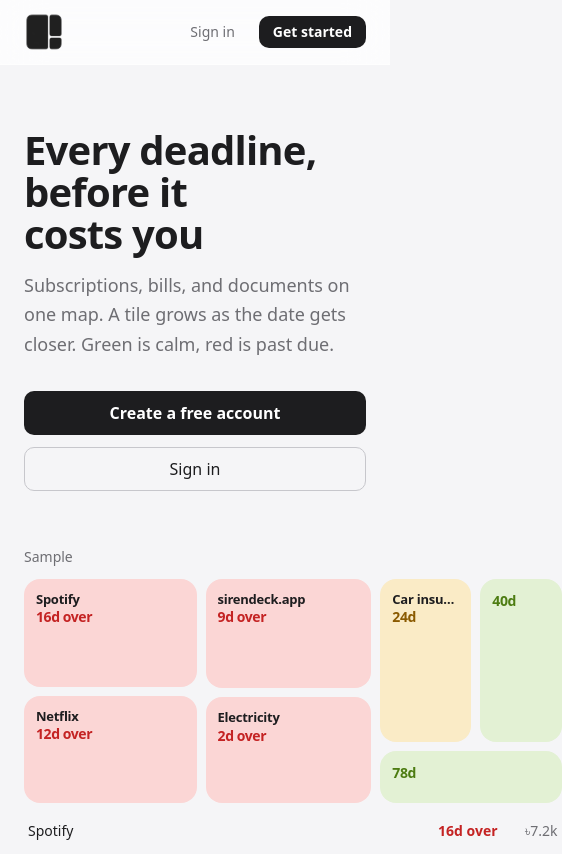
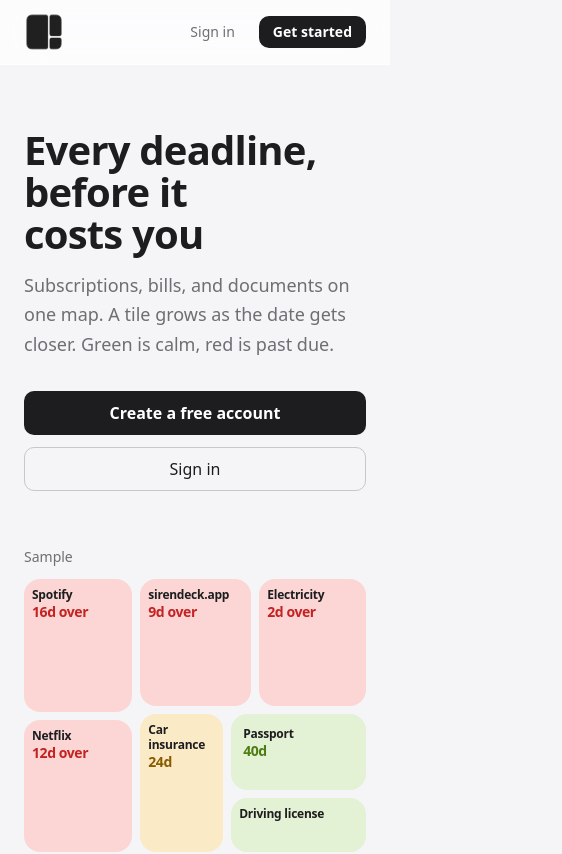
Before and after one commit to Wrudra/SirenDeck, a Next.js app: page / in a window 390 px wide. Shown: the top 854 px of the page, 562 px wide, since content can reach past the window. Built offline with nearby package versions, Linux system fonts and the light colour scheme; no server answers.

Commit message:
Keep the homepage sample readable on a phone.

```diff
--- a/src/components/marketing/departure-board.tsx
+++ b/src/components/marketing/departure-board.tsx
@@ -1,6 +1,6 @@
 "use client";
 
-import { useEffect, useMemo, useState } from "react";
+import { useEffect, useMemo, useRef, useState } from "react";
 import { MotionConfig, motion, useReducedMotion } from "motion/react";
 
 import { URGENCY_INK, URGENCY_WASH } from "@/components/money-map/tile";
@@ -55,6 +55,25 @@
 export function DepartureBoard() {
   const reduced = useReducedMotion();
   const [tick, setTick] = useState(0);
+  const frameRef = useRef<HTMLDivElement>(null);
+  const [frame, setFrame] = useState({ width: 0, height: 0 });
+
+  useEffect(() => {
+    const el = frameRef.current;
+    if (!el) return;
+    const measure = () => {
+      const { width, height } = el.getBoundingClientRect();
+      setFrame((prev) =>
+        Math.abs(prev.width - width) < 1 && Math.abs(prev.height - height) < 1
+          ? prev
+          : { width, height },
+      );
+    };
+    measure();
+    const observer = new ResizeObserver(measure);
+    observer.observe(el);
+    return () => observer.disconnect();
+  }, []);
 
   useEffect(() => {
     if (reduced) return;
@@ -79,62 +98,74 @@
   );
 
   const rects = useMemo(() => {
+    const { width, height } = frame;
+    if (width < 1 || height < 1) return [];
     const inputs = items.map((i) => ({ id: i.id, value: deadlineWeight(i.daysLeft) }));
-    const laid = layoutFlat(inputs, 720, 300, 12);
+    const laid = layoutFlat(inputs, width, height, width < 640 ? 8 : 12);
     const byId = new Map(laid.map((r) => [r.id, r]));
-    // scale from the 720×300 design frame to percentage space
     return items.map((i) => {
       const r = byId.get(i.id);
       return r
         ? {
             ...i,
-            left: (r.x / 720) * 100,
-            top: (r.y / 300) * 100,
-            width: (r.width / 720) * 100,
-            height: (r.height / 300) * 100,
+            left: (r.x / width) * 100,
+            top: (r.y / height) * 100,
+            width: (r.width / width) * 100,
+            height: (r.height / height) * 100,
+            pxWidth: r.width,
+            pxHeight: r.height,
           }
         : null;
     });
-  }, [items]);
+  }, [items, frame]);
 
   return (
     <MotionConfig reducedMotion="user">
       <div>
         <p className="mb-3 text-sm text-ink-muted">Sample</p>
         <div className="grid gap-3 md:grid-cols-[1.4fr_0.8fr]">
-          <div aria-hidden className="relative aspect-[12/5] min-h-56">
-            {rects.map(
-              (r) =>
-                r && (
+          <div ref={frameRef} aria-hidden className="relative aspect-[5/4] w-full md:aspect-[12/5]">
+            {rects.map((r) => {
+              if (!r) return null;
+              const showTitle = r.pxWidth >= 70 && r.pxHeight >= 40;
+              const showDays = r.pxWidth >= 48 && r.pxHeight >= (showTitle ? 58 : 32);
+              return (
                 <motion.div
                   key={r.id}
                   layout={!reduced}
-                    className="absolute flex flex-col justify-start overflow-hidden rounded-2xl p-3 text-left"
+                  className="absolute flex flex-col justify-start overflow-hidden rounded-2xl text-left"
                   style={{
                     left: `${r.left}%`,
                     top: `${r.top}%`,
                     width: `${r.width}%`,
                     height: `${r.height}%`,
+                    padding: r.pxWidth >= 120 && r.pxHeight >= 72 ? 12 : 8,
                     background: URGENCY_WASH[r.urgency],
                   }}
                   transition={RANK_SPRING}
                 >
-                    {r.width > 16 && r.height > 28 && (
-                      <p className="truncate text-[13px] leading-tight font-semibold tracking-[-0.02em] text-ink">
+                  {showTitle && (
+                    <p
+                      className={
+                        r.pxWidth >= 140
+                          ? "truncate text-[13px] leading-tight font-semibold tracking-[-0.02em] text-ink"
+                          : "line-clamp-2 text-[12px] leading-tight font-semibold tracking-[-0.02em] text-ink"
+                      }
+                    >
                       {r.title}
                     </p>
                   )}
-                    {r.width > 12 && r.height > 22 && (
+                  {showDays && (
                     <p
-                        className="tabular text-sm font-semibold tracking-[-0.03em]"
+                      className="tabular truncate text-sm font-semibold tracking-[-0.03em] whitespace-nowrap"
                       style={{ color: URGENCY_INK[r.urgency] }}
                     >
                       {daysWord(r.daysLeft)}
                     </p>
                   )}
                 </motion.div>
-                ),
-            )}
+              );
+            })}
           </div>
 
           <ul aria-hidden className="flex flex-col justify-center gap-1">
@@ -146,10 +177,15 @@
                 className="grid grid-cols-[1fr_auto_auto] items-baseline gap-3 px-1 py-1.5"
               >
                 <span className="truncate text-sm text-ink">{item.title}</span>
-                <span className="tabular text-sm font-semibold" style={{ color: URGENCY_INK[item.urgency] }}>
+                <span
+                  className="tabular text-sm font-semibold whitespace-nowrap"
+                  style={{ color: URGENCY_INK[item.urgency] }}
+                >
                   {daysWord(item.daysLeft)}
                 </span>
-                <span className="tabular w-12 text-right text-sm text-ink-muted">{fmtBDT(item.cost)}</span>
+                <span className="tabular w-12 text-right text-sm whitespace-nowrap text-ink-muted">
+                  {fmtBDT(item.cost)}
+                </span>
               </motion.li>
             ))}
           </ul>
```
Lines whose indentation alone changed are shown as unchanged.
